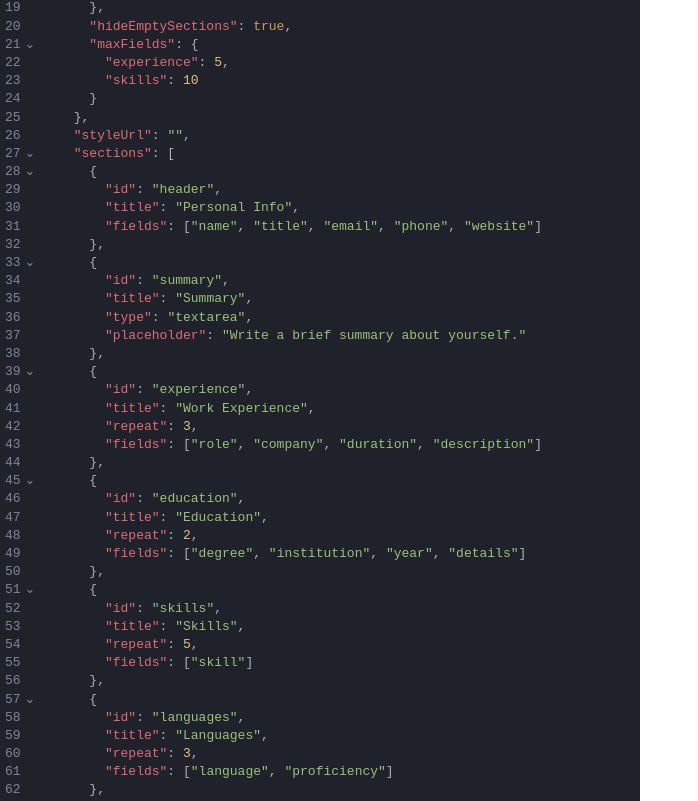
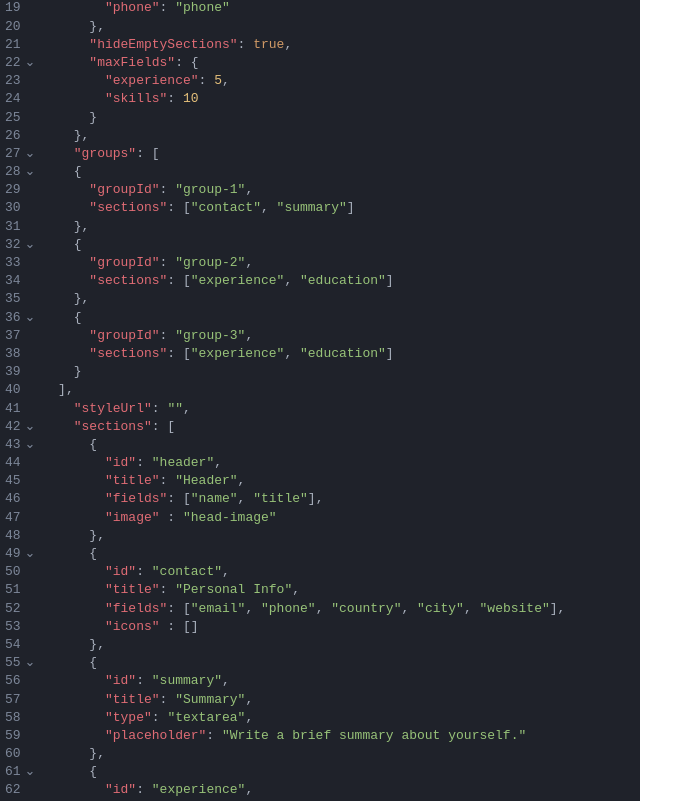
Before and after one commit to Adam-Elmi/Q-Playground, a React (Vite) app: page / in a window 1280 px wide. Shown: the part 392-1193 px from the top of the page, without its empty margins (0-698 px from the left). Built offline with nearby package versions, Linux system fonts and the light colour scheme.

Commit message:
Updated data.js

```diff
--- a/src/data.js
+++ b/src/data.js
@@ -7,7 +7,8 @@ export const jsonData = `{
       "hiddenSections": ["summary", "languages"],
       "defaultValues": {
         "summary": "Enter your professional summary here.",
-        "skills": ["JavaScript", "Go", "Lua"]
+        "skills": ["JavaScript", "Go", "Lua"],
+        "header": ["Adam Elmi", "Developer"]
       },
       "requiredFields": {
         "experience": ["role", "company", "duration"],
@@ -23,12 +24,33 @@ export const jsonData = `{
         "skills": 10
       }
     },
+    "groups": [
+    {
+      "groupId": "group-1",
+      "sections": ["contact", "summary"]
+    },
+    {
+      "groupId": "group-2",
+      "sections": ["experience", "education"]
+    },
+    {
+      "groupId": "group-3",
+      "sections": ["experience", "education"]
+    }
+  ],
     "styleUrl": "",
     "sections": [
       {
         "id": "header",
+        "title": "Header",
+        "fields": ["name", "title"],
+        "image" : "head-image"
+      },
+      {
+        "id": "contact",
         "title": "Personal Info",
-        "fields": ["name", "title", "email", "phone", "website"]
+        "fields": ["email", "phone", "country", "city", "website"],
+        "icons" : []
       },
       {
         "id": "summary",
```
